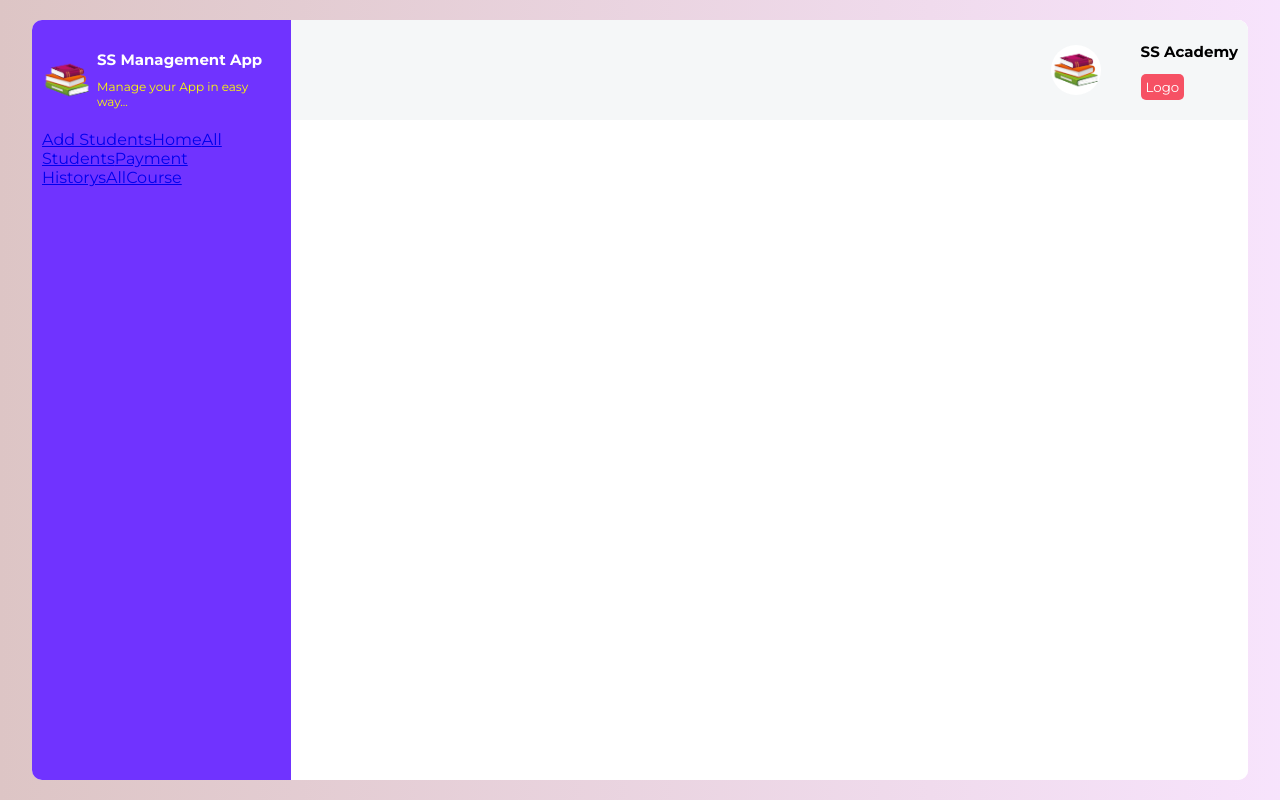
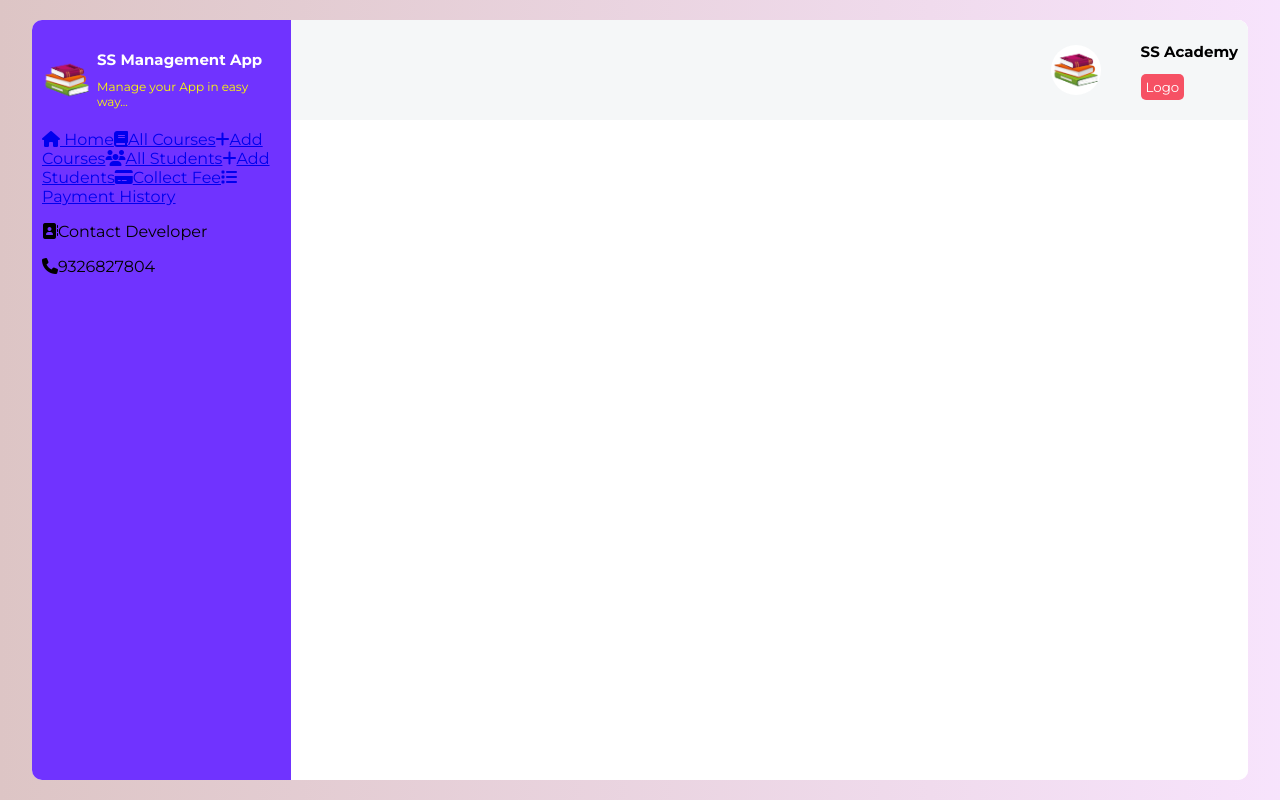
Before and after one commit to irakeshbind/ims, a React (Create React App) app in the folder sbs-school/: page /dashboard in a window 1280 px wide. Built offline with nearby package versions, Linux system fonts and the light colour scheme.

Commit message:
dashbord is complete

```diff
--- a/sbs-school/src/components/SideNav.js
+++ b/sbs-school/src/components/SideNav.js
@@ -11,11 +11,19 @@ const SideNav = () => {
                 </div>
             </div>
             <div className='menu-container'>
-                <Link className='menu-link'>Add Students</Link>
-                <Link className='menu-link' >Home</Link>
-                <Link className='menu-link' >All Students</Link>
-                <Link className='menu-link' >Payment Historys</Link>
-                <Link className='menu-link' >AllCourse</Link>
+            <Link className='menu-link' ><i className="fa fa-home" aria-hidden="true"></i> Home</Link>
+            <Link className='menu-link' ><i class="fa fa-book" aria-hidden="true"></i>All Courses</Link>
+                <Link className='menu-link'><i class="fa fa-plus" aria-hidden="true"></i>Add Courses</Link>
+                <Link className='menu-link' ><i class="fa fa-users" aria-hidden="true"></i>All Students</Link>
+                <Link className='menu-link' ><i class="fa fa-plus" aria-hidden="true"></i>Add Students</Link>
+
+                <Link className='menu-link' ><i class="fa fa-credit-card" aria-hidden="true"></i>Collect Fee</Link>
+                <Link className='menu-link' ><i class="fa fa-list" aria-hidden="true"></i>Payment History</Link>
+
+            </div>
+            <div className='contact-us'>
+                <p><i class="fa fa-address-book" aria-hidden="true"></i>Contact Developer</p>
+                <p><i class="fa fa-phone" aria-hidden="true"></i>9326827804</p>
             </div>
         </div>
 
```
